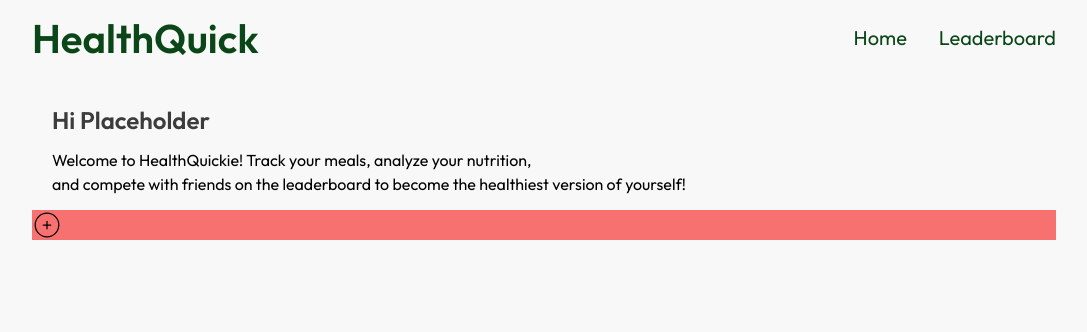
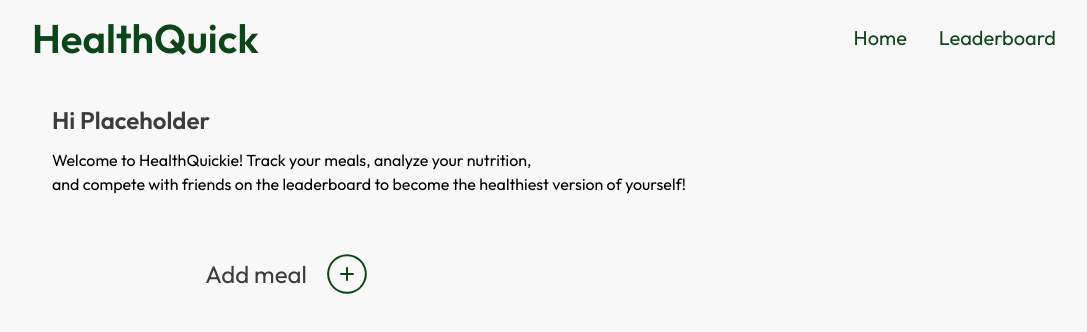
Before and after one commit to Navadeep-Reddy/HealthQuick, a React (Vite) app in the folder client/: page / in a window 1280 px wide. Shown: the top 332 px of the page, without its empty margins (96-1183 px from the left). Built offline with nearby package versions, Linux system fonts and the light colour scheme.

Commit message:
Added button for meal

```diff
--- a/client/src/components/MealInput.jsx
+++ b/client/src/components/MealInput.jsx
@@ -7,8 +7,9 @@ const MealInput = () => {
   const [mealsList, setMeal] = useState([]);
 
   return (
-    <div className='bg-red-400 w-full mt-5'>
-        <CiCirclePlus className='text-3xl' />
+    <div className=' w-[50%] mt-[60px] flex items-center justify-center'>
+        <p className='mx-2 text-2xl text-TBlack'>Add meal</p>
+        <CiCirclePlus className='text-5xl mx-2 text-DGreen' />
     </div>
   )
 }
```
